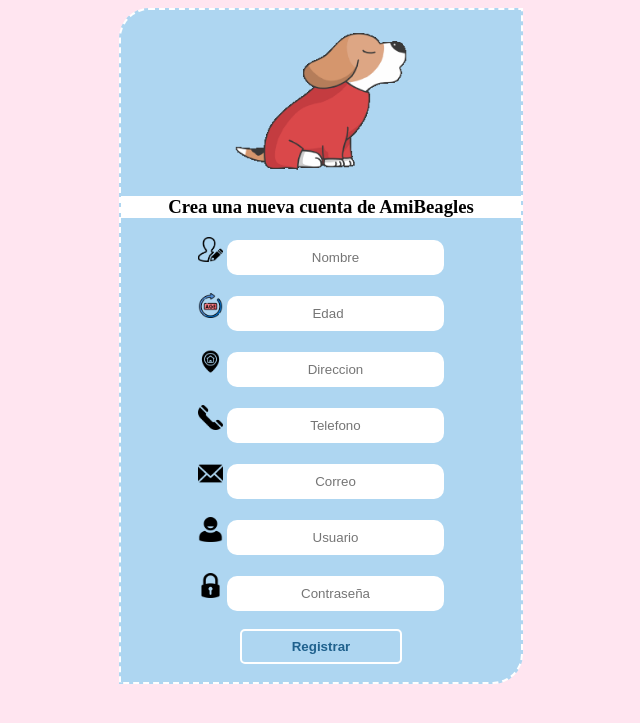
After one commit to MimiCruces/Proyecto-Programacion, a PHP site: page /Registro.php in a window 1280 px wide. The commit adds this page. Shown: the top 723 px of the page, without its empty margins (319-959 px from the left). Run offline with PHP 8.4, Linux system fonts and the light colour scheme.

Commit message:
Creacion de registro

```diff
--- a/Media/estilos.css
+++ b/Media/estilos.css
@@ -20,7 +20,7 @@ img {
     height: auto; /* La altura se ajusta automáticamente para mantener la proporción original */
     max-width: 200px; /* Establece un ancho máximo para la imagen */
 }
-body{
+.bodyLogin{
     text-align: center;
     background-color: #ABEBC6;
 }
@@ -56,3 +56,33 @@ input{
 h1{
     font-family: cursive;
 }
+a{
+    text-decoration: none;
+}
+a:hover {
+    border-bottom: 3px solid;
+    background: white;
+  }
+.bodyRegistro{
+    text-align: center;
+    background-color: #ffe5f0;
+}
+.colorazul{
+    background-color: #b2dafa;
+    text-align: center;
+    padding: 10px;
+}
+.fondoBlanco{
+    background-color: white;
+}
+.ventanaRegistro{
+    text-align: center;
+    background-color: #AED6F1 ;
+    width: 400px; /*Establece el ancho del contenedor*/
+    /* Centra el contenedor horizontalmente */
+    margin-left: auto;
+    margin-right: auto;
+    border: white 2px dashed;
+    border-top-left-radius: 30px;
+    border-bottom-right-radius: 30px;
+}
--- /dev/null
+++ b/Registro.php
@@ -0,0 +1,43 @@
+<!DOCTYPE html>
+<html lang="es">
+<head>
+    <meta charset="UTF-8">
+    <meta name="viewport" content="width=device-width, initial-scale=1.0">
+    <title>Registro Ami Beagle</title>
+    <link rel="shortcut icon" href="Media/Imagenes/faviconBeagle.png" type="image/x-icon">
+    <link rel="stylesheet" href="Media/estilos.css">
+</head>
+<body class="bodyRegistro">
+    <form action=""method="post">
+        <div class="ventanaRegistro">
+            <img src="Media/Beagle.gif" alt="">
+            <div class="fondoBlanco">
+                <h3>Crea una nueva cuenta de AmiBeagles</h3>
+            </div>
+            <label for=""><img class="imagenIcono" src="Media/Imagenes/Nombre.png" alt="icono de nombre"></label>
+            <input type="text" name="nombre"placeholder="Nombre" required>
+            <br><br>
+            <label for=""><img class="imagenIcono" src="Media/Imagenes/edad.png" alt="icono de edad"></label>
+            <input type="number" name="edad"placeholder="Edad" required>
+            <br><br>
+            <label for=""><img class="imagenIcono" src="Media/Imagenes/direccion.png" alt="icono de direccion"></label>
+            <input type="text" name="direccion"placeholder="Direccion" required>
+            <br><br>
+            <label for=""><img class="imagenIcono" src="Media/Imagenes/telefono.png" alt="icono de telefono"></label>
+            <input type="text" name="telefono" placeholder="Telefono" required>
+            <br><br>
+            <label for=""><img class="imagenIcono" src="Media/Imagenes/correo.png" alt="icono de correo"></label>
+            <input type="email" name="correo"placeholder="Correo" required>
+            <br><br>
+            <label for=""><img class="imagenIcono" src="Media/Imagenes/usuario.png" alt="icono de usuario"></label>
+            <input type="text" name="usuario"placeholder="Usuario" required>
+            <br><br>
+            <label for=""><img class="imagenIcono" src="Media/Imagenes/contraseña.png" alt="icono de contraseña"></label>
+            <input type="password" name="contraseña"placeholder="Contraseña" required>
+            <br><br>
+            <button><b>Registrar</b></button>
+            <br><br>
+        </div>
+    </form>
+</body>
+</html>
--- a/UsuariosBD.sql
+++ b/UsuariosBD.sql
@@ -6,7 +6,6 @@ USE `registro`;
 
 CREATE TABLE `usuario` (
   `nombre` text COLLATE utf8mb4_spanish2_ci NOT NULL,
-  `apellido` text COLLATE utf8mb4_spanish2_ci NOT NULL,
    `edad` int(11) NOT NULL,
   `direccion` text COLLATE utf8mb4_spanish2_ci NOT NULL,
   `telefono` varchar(15) COLLATE utf8mb4_spanish2_ci NOT NULL,
```
Also changed, not shown: Media/Beagle.gif (added), Media/Imagenes/Nombre.png (added), Media/Imagenes/correo.png (added), Media/Imagenes/direccion.png (added), Media/Imagenes/edad.png (added), Media/Imagenes/telefono.png (added), index.php (line endings or trailing spaces).
